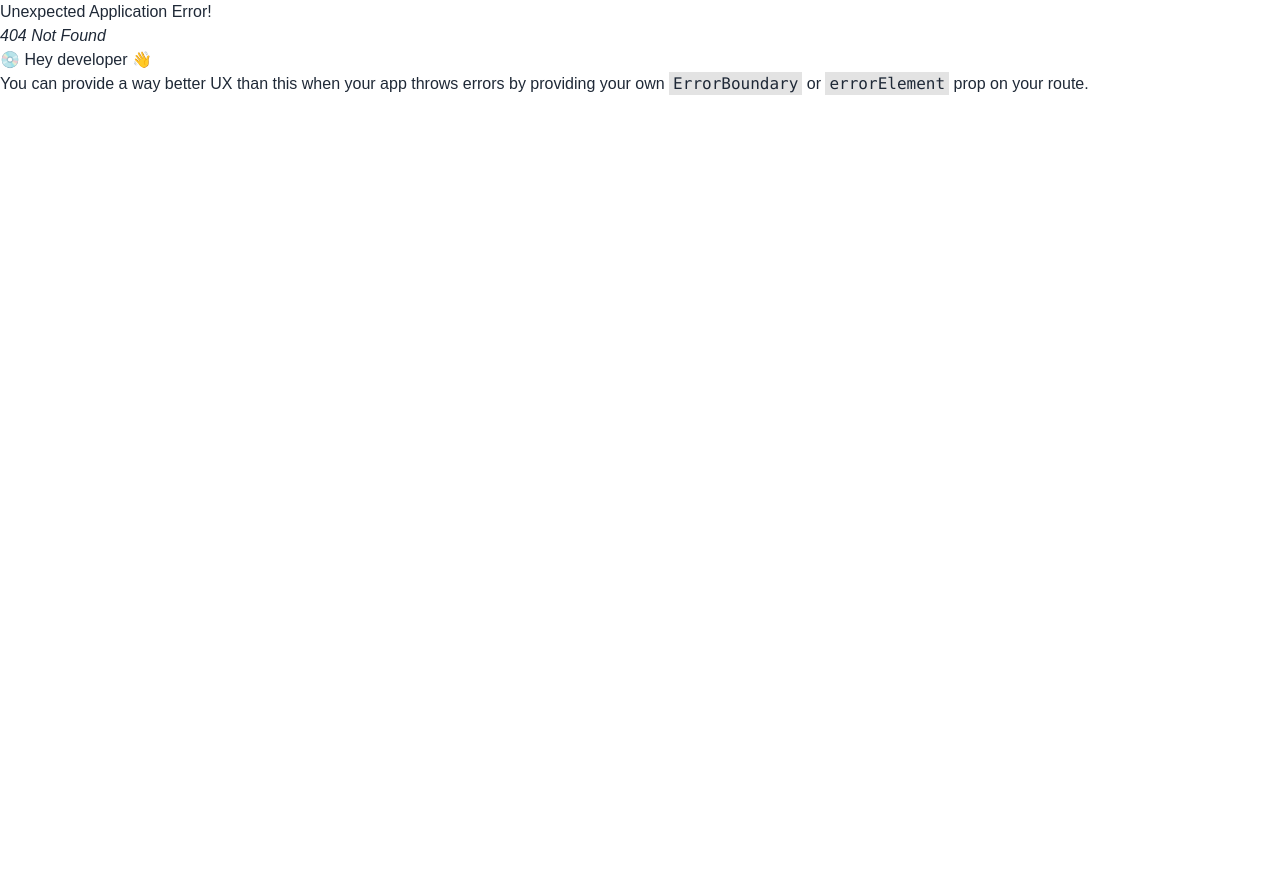
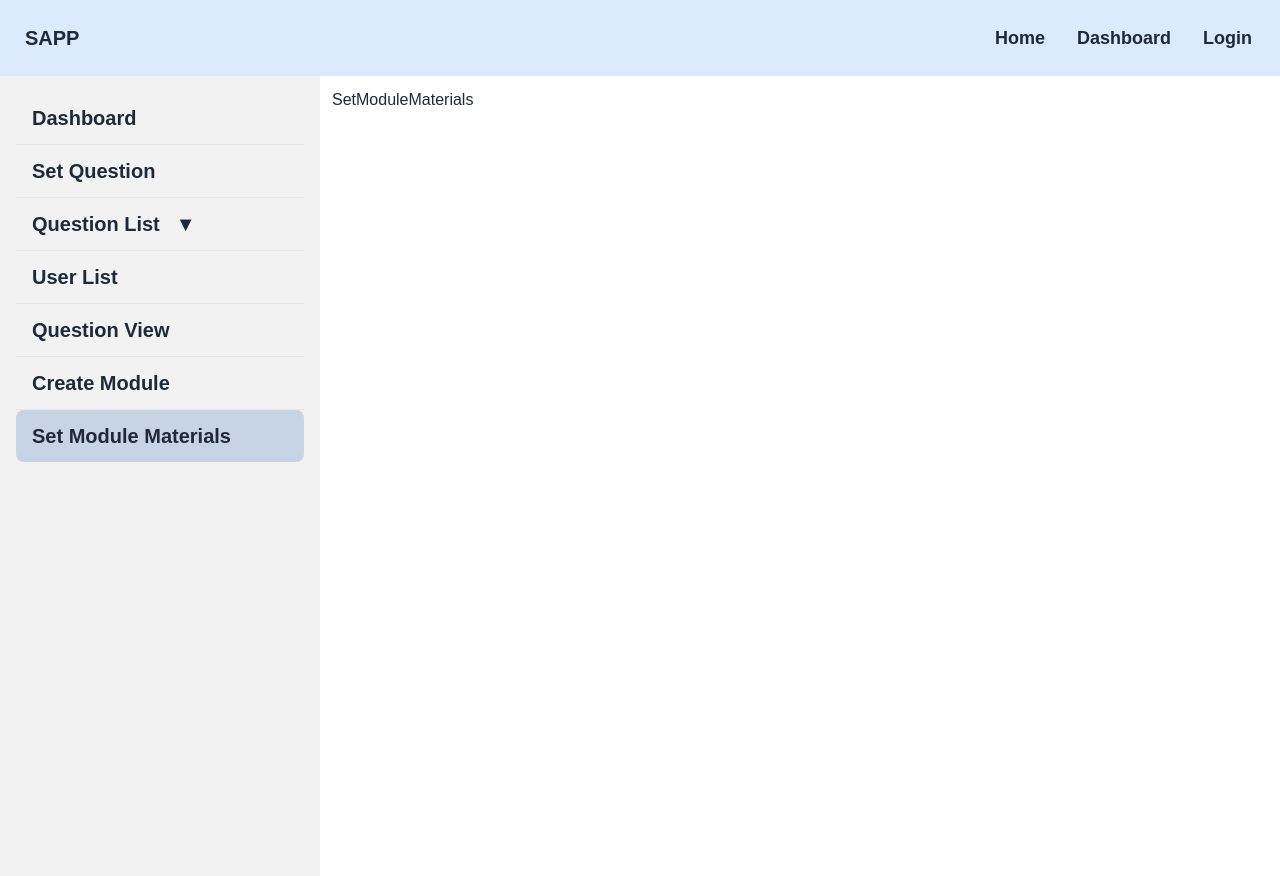
Before and after one commit to assraf-nur-p2m/Self-Assessment-Portal, a React (Vite) app: page /dashboard/set-module-materials in a window 1280 px wide. Before the commit this address had no page. Before the commit the page ends 800 px from the top, so only its background shows below. Built offline with nearby package versions, Linux system fonts and the light colour scheme.

Commit message:
added set module materials

```diff
--- a/src/Components/Admin/Dashboard.jsx
+++ b/src/Components/Admin/Dashboard.jsx
@@ -171,6 +171,19 @@ export default function Dashboard() {
                 Create Module
               </Link>
             </li>
+            <hr />
+            <li>
+              <Link
+                className={`text-xl font-semibold py-3 ${
+                  location.pathname === "/dashboard/set-module-materials"
+                    ? "bg-[#004bad2d]"
+                    : ""
+                }`}
+                to="/dashboard/set-module-materials"
+              >
+                Set Module Materials
+              </Link>
+            </li>
           </ul>
         </div>
       </div>
--- /dev/null
+++ b/src/Components/Admin/SetModuleMaterials.jsx
@@ -0,0 +1,7 @@
+import React from 'react'
+
+export default function SetModuleMaterials() {
+  return (
+    <div>SetModuleMaterials</div>
+  )
+}
--- a/src/Routes/Routes.jsx
+++ b/src/Routes/Routes.jsx
@@ -17,6 +17,7 @@ import Level3 from "../Components/Admin/QuestionListLevel/Level3";
 import QuestionView from "../Components/Admin/QuestionView";
 import CreateModule from "../Components/Admin/CreateModule";
 import DashPanel from "../Components/Admin/DashPanel";
+import SetModuleMaterials from "../Components/Admin/SetModuleMaterials";
 
 export const router = createBrowserRouter([
   {
@@ -93,6 +94,10 @@ export const router = createBrowserRouter([
         path: "/dashboard",
         element: <DashPanel />,
       },
+      {
+        path: "/dashboard/set-module-materials",
+        element: <SetModuleMaterials />,
+      },
     ],
   },
 ]);
```
